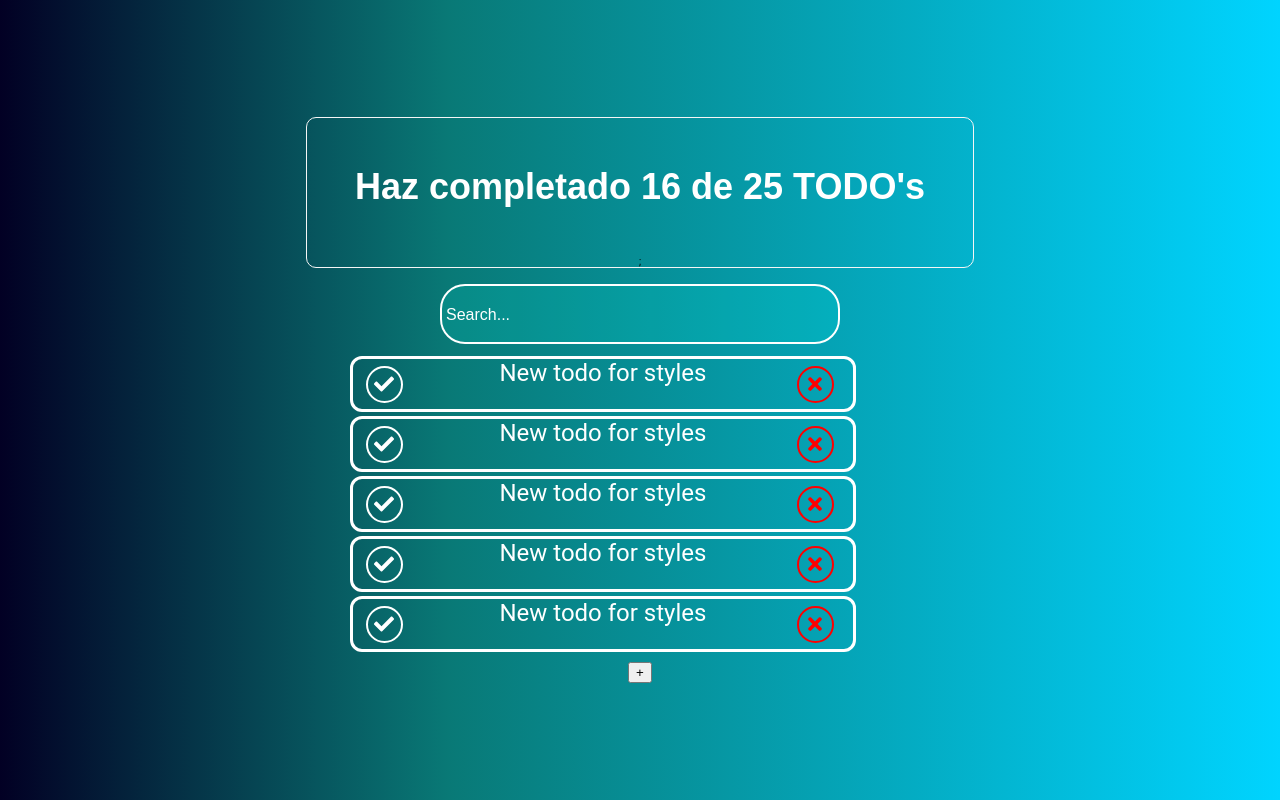
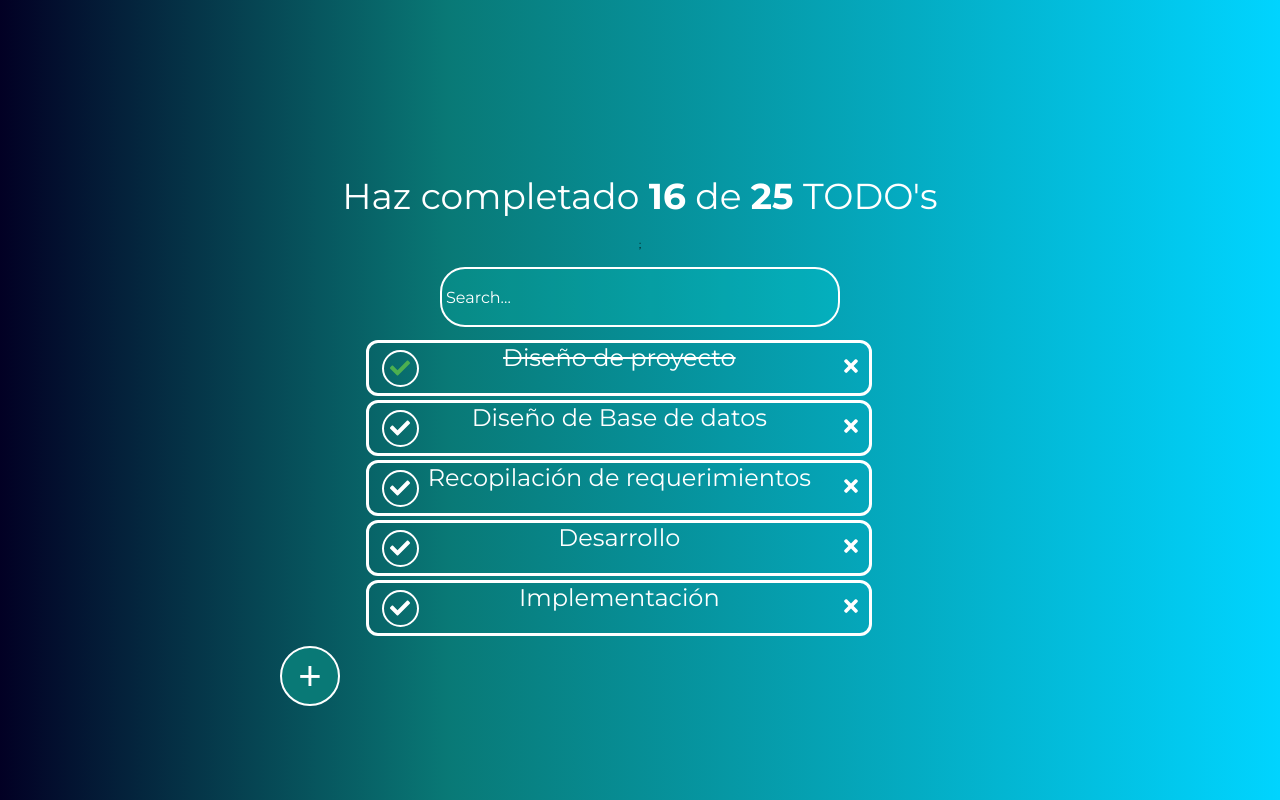
Before and after one commit to davejuanes/curo-react-intro, a React (Create React App) app: page / in a window 1280 px wide. Built offline with nearby package versions, Linux system fonts and the light colour scheme.

Commit message:
[UPDATE] UPDATE STYLES ON COMPONENTS

```diff
--- a/public/index.html
+++ b/public/index.html
@@ -24,7 +24,10 @@
       work correctly both with client-side routing and a non-root public URL.
       Learn how to configure a non-root public URL by running `npm run build`.
     -->
-    <title>React App</title>
+    <link rel="preconnect" href="https://fonts.googleapis.com">
+<link rel="preconnect" href="https://fonts.gstatic.com" crossorigin>
+<link href="https://fonts.googleapis.com/css2?family=Montserrat:wght@400;700&display=swap" rel="stylesheet">
+    <title>Todo Machine</title>
   </head>
   <body>
     <noscript>You need to enable JavaScript to run this app.</noscript>
--- a/src/App.js
+++ b/src/App.js
@@ -6,7 +6,7 @@ import { TodoItem } from "./TodoItem";
 import { CreateTodoButton } from "./CreateTodoButton";
 
 const defaultTodos = [
-  { text: 'Diseño de proyecto', completed: false},
+  { text: 'Diseño de proyecto', completed: true},
   { text: 'Diseño de Base de datos', completed: false},
   { text: 'Recopilación de requerimientos', completed: false},
   { text: 'Desarrollo', completed: false},
--- /dev/null
+++ b/src/CreateTodoButton.css
@@ -0,0 +1,23 @@
+/* * {
+  margin: 0;
+  padding: 0;
+} */
+
+.create-button {
+  width: 60px;
+  height: 60px;
+  background-color: rgba(9, 121, 118, 1);
+  color: white;
+  border: solid 2px white;
+  border-radius: 40px;
+  font-size: 40px;
+  font-weight: 400;
+  position: absolute;
+  left: 280px;
+  transform: rotate(0);
+  transition: .3s ease;
+}
+
+.create-button:hover {
+  transform: rotate(224deg);
+}
--- a/src/CreateTodoButton.js
+++ b/src/CreateTodoButton.js
@@ -1,7 +1,8 @@
 import React from "react";
+import './CreateTodoButton.css';
 
 function CreateTodoButton() {
-  return <button>+</button>;
+  return <button className="create-button">+</button>;
 }
 
 export { CreateTodoButton };
--- a/src/TodoCounter.css
+++ b/src/TodoCounter.css
@@ -1,5 +1,5 @@
 h1 {
-  font-family: Arial, Helvetica, sans-serif;
+  font-family: Montserrat, Arial, Helvetica, sans-serif;
   color: white;
   font-size: 36px;
   text-align: center;
@@ -7,11 +7,12 @@ h1 {
   padding: 48px;
   text-shadow: 30px;
   z-index: 1;
+  padding: 20px;
+  font-weight: normal;
 }
-.container
- {
-  border: solid 1px whitesmoke;
-  border-radius: 10px;
-  /* filter: blur(1px); */
+.container {
   z-index: 0;
 }
+h1 span {
+  font-weight: bold;
+}
--- a/src/TodoCounter.js
+++ b/src/TodoCounter.js
@@ -6,7 +6,7 @@ function TodoCounter({ total, completed }) {
     <>
       <div className="container">
         <h1>
-          Haz completado {completed} de {total} TODO's
+          Haz completado <span>{completed}</span> de <span>{total}</span> TODO's
         </h1>
         ;
       </div>
--- a/src/TodoItem.css
+++ b/src/TodoItem.css
@@ -1,7 +1,7 @@
 li {
-    list-style-type: none;
+    list-style: none;
     position: relative;
-    text-align: center;
+    align-items: center;
 }
 .todo-text {
   position: absolute;
@@ -43,18 +43,18 @@ li {
 .decline {
   width: 25px;
   height: 25px;
-  border: 2px solid red;
-  border-radius: 40px;
+  /* border: 2px solid white; */
+  /* border-radius: 40px; */
   padding: 4px;
   display: flex;
   flex-direction: row;
-  color: red;
+  color: white;
   font-size: 20px;
   text-align: center;
   align-content: center;
   position: absolute;
   top: 10px;
-  right: 140px;
+  right: 90px;
   bottom: 0;
 }
 .icon-times {
@@ -63,3 +63,16 @@ li {
   left: 6px;
   bottom: 0;
 }
+.decline:hover {
+  /* border: red; */
+  /* border-radius: 40px; */
+  color: red;
+}
+
+.icon-check--active {
+  color: #4caf50;
+}
+
+.TodoItem-p--complete {
+  text-decoration: line-through;
+}
--- a/src/TodoItem.js
+++ b/src/TodoItem.js
@@ -6,9 +6,9 @@ function TodoItem({text, completed}) {
   return (
     <li>
       <span className="check">
-        <FaCheck className="icon-check" />
+        <FaCheck className={`icon-check  ${completed && "icon-check--active"}`} />
       </span>
-      <p className="todo-text">New todo for styles</p>
+      <p className={`todo-text ${completed && "TodoItem-p--complete"}`}>{text}</p>
       <span className="decline">
         <FaTimes className="icon-times" />
       </span>
--- a/src/TodoSearch.css
+++ b/src/TodoSearch.css
@@ -7,7 +7,7 @@
 input[type="search"] {
   font-size: 16px;
   color: white;
-  font-family: Arial, Helvetica, sans-serif;
+  font-family: Montserrat, Helvetica, sans-serif;
   font-weight: 20px;
   width: 400px;
   padding: 4px; /* Overridden by padding: 1px; */
@@ -32,3 +32,11 @@ input[type="search"] {
   color: white;
   font-family: Arial, Helvetica, sans-serif;
 }
+input[type="search"]::placeholder {
+  color: white;
+  font-family: Montserrat;
+}
+
+input[type="search"]:focus {
+  outline-color: aquamarine;
+}
--- a/src/index.css
+++ b/src/index.css
@@ -1,6 +1,6 @@
 body {
   font-size: 10px;
-  font-family: Roboto, sans-serif;
+  font-family: Montserrat, sans-serif;
   background: rgb(2, 0, 36);
   background: linear-gradient(
     90deg,
```
